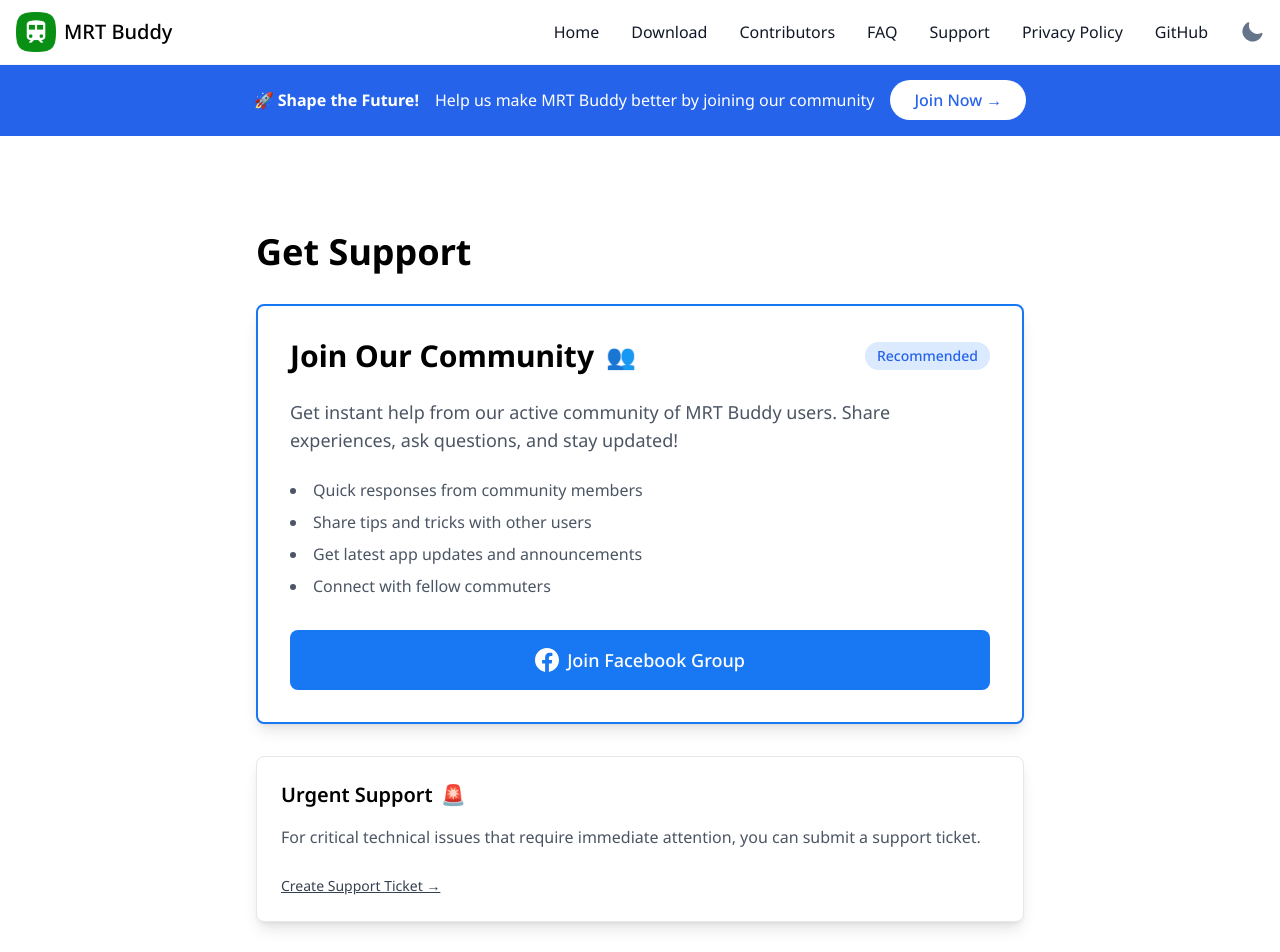
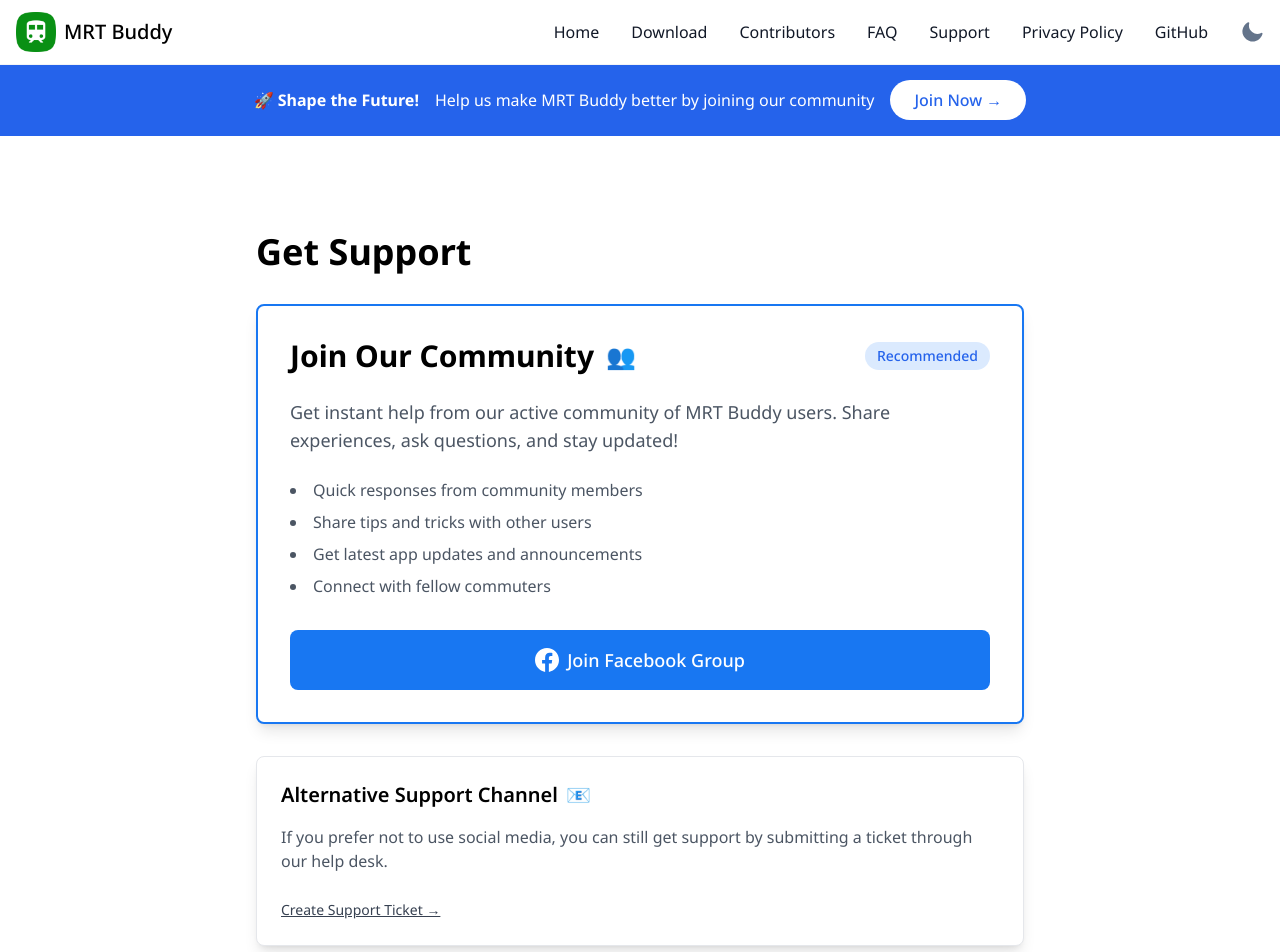
Before and after one commit to nomandhoni-cs/mrt-buddy, a Next.js app: page /support in a window 1280 px wide. Shown: the top 952 px of the page. Built offline with nearby package versions, Linux system fonts and the light colour scheme.

Commit message:
chore: social media non preference for support

```diff
--- a/pages/support.js
+++ b/pages/support.js
@@ -54,11 +54,11 @@
 
             <div className="bg-white dark:bg-gray-800 rounded-lg p-6 shadow-lg border border-gray-200 dark:border-gray-700">
               <h2 className="text-xl font-semibold mb-4 dark:text-white flex items-center gap-2">
-                <span>Urgent Support</span>
-                <span className="text-red-500">🚨</span>
+                <span>Alternative Support Channel</span>
+                <span>📧</span>
               </h2>
               <p className="text-gray-600 dark:text-gray-300 mb-6">
-                For critical technical issues that require immediate attention, you can submit a support ticket.
+                If you prefer not to use social media, you can still get support by submitting a ticket through our help desk.
               </p>
               <a
                 href="https://mrtbuddy.zohodesk.com/portal/en/newticket"
```
